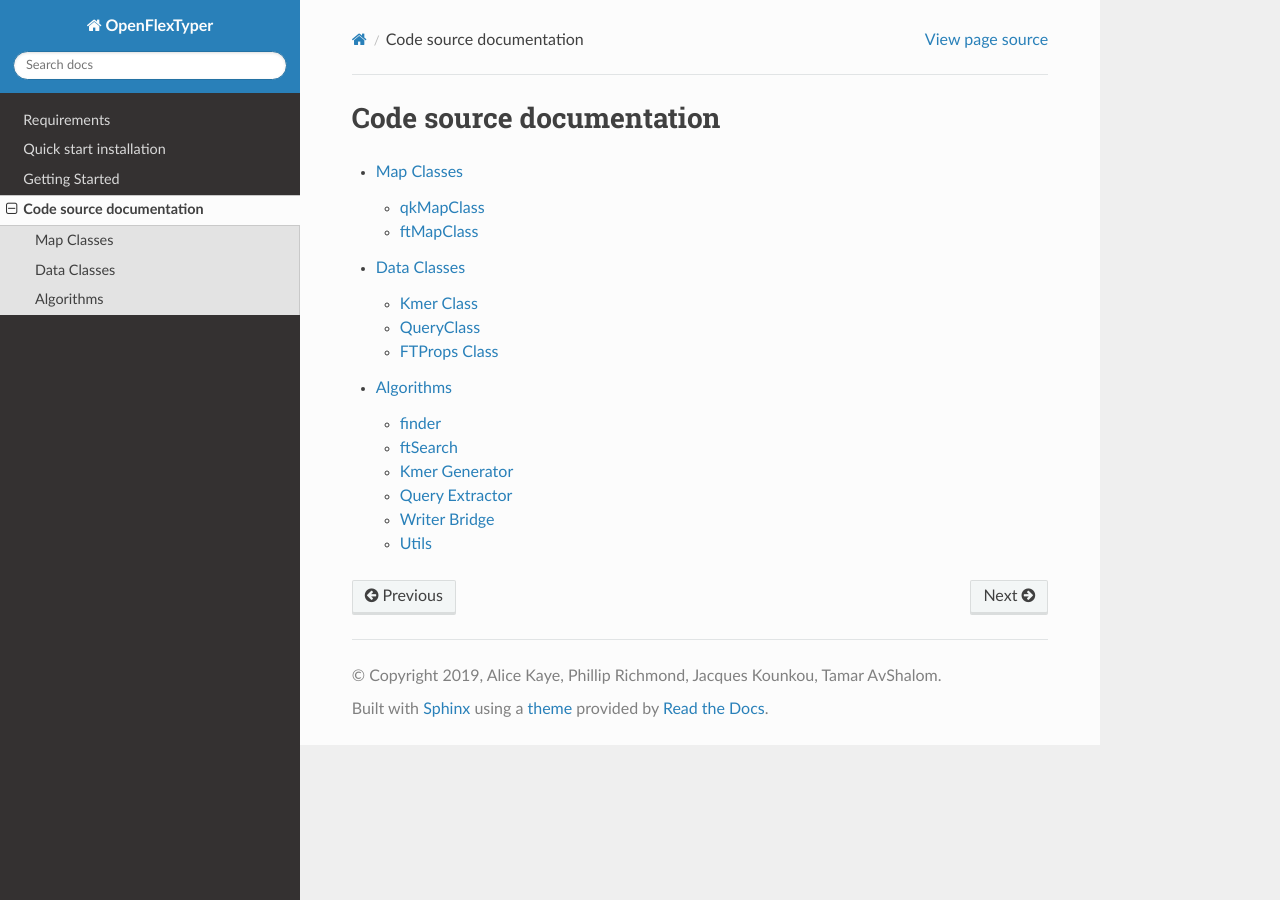
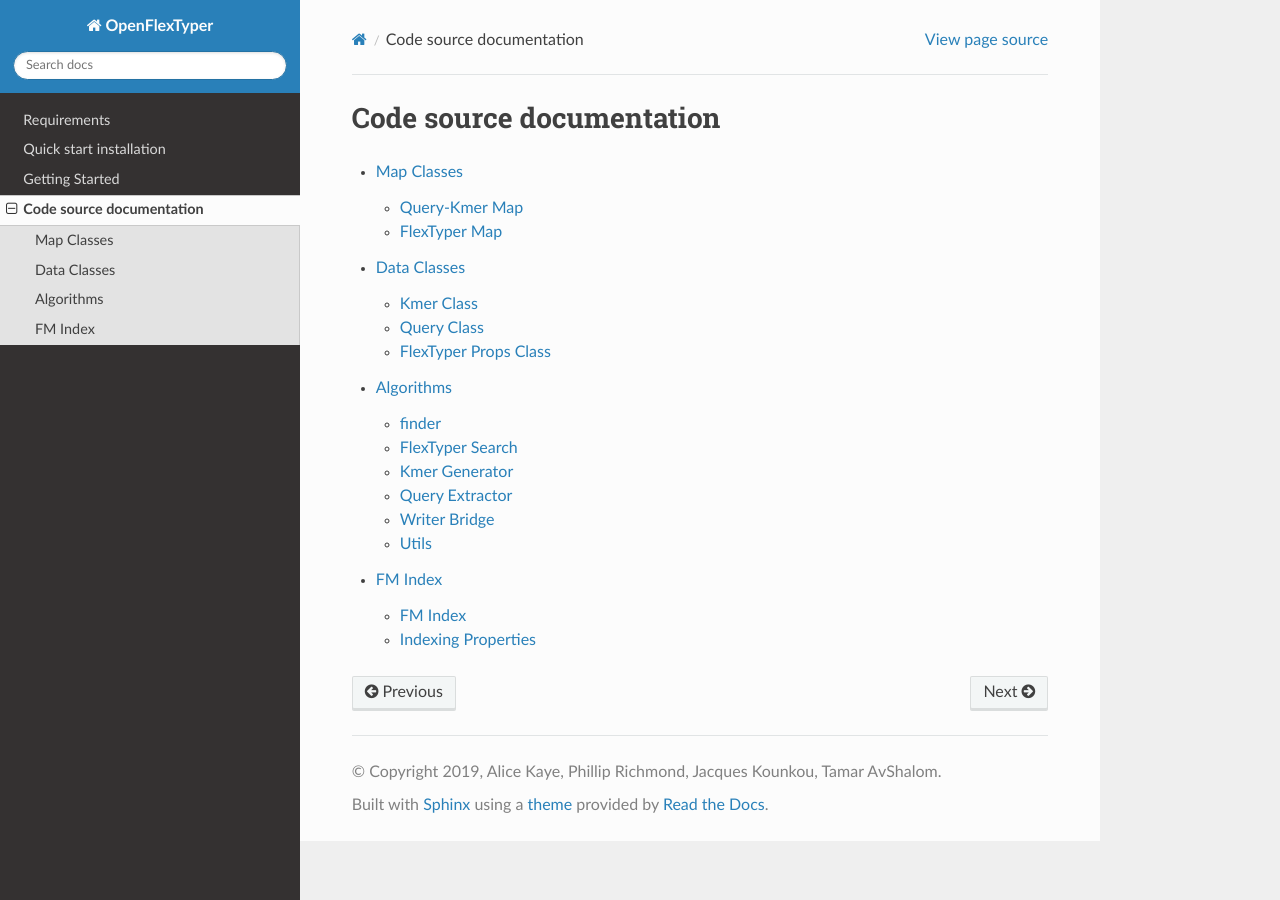
Before and after one commit to wassermanlab/OpenFlexTyper, a Sphinx documentation site: the page built from docs/source/code_source_documentation.rst, in a window 1280 px wide. Built offline with Sphinx 7.4.7 and the Read the Docs theme 2.0.0, drawn with Linux system fonts in a browser that asks for light colours.

Commit message:
add fm index file

```diff
--- a/docs/source/algorithms.rst
+++ b/docs/source/algorithms.rst
@@ -4,7 +4,7 @@ finder
 -----------
 .. doxygenfile:: finder.h
 
-ftSearch
+FlexTyper Search
 -----------
 .. doxygenfile:: ftSearch.h
 
--- a/docs/source/code_source_documentation.rst
+++ b/docs/source/code_source_documentation.rst
@@ -10,3 +10,4 @@ Code source documentation
    mapClasses.rst
    dataClasses.rst
    algorithms.rst
+   fmindex.rst
--- a/docs/source/dataClasses.rst
+++ b/docs/source/dataClasses.rst
@@ -4,10 +4,10 @@ Kmer Class
 -----------
 .. doxygenfile:: kmerClass.h
 
-QueryClass
+Query Class
 -----------
 .. doxygenfile:: queryClass.h
 
-FTProps Class
+FlexTyper Props Class
 -----------
 .. doxygenfile:: ftPropsClass.h
--- /dev/null
+++ b/docs/source/fmindex.rst
@@ -0,0 +1,9 @@
+FM Index
+=============
+FM Index
+-----------
+.. doxygenfile:: fmindex.h
+
+Indexing Properties
+-----------
+.. doxygenfile:: indexPropsClass.h
--- a/docs/source/mapClasses.rst
+++ b/docs/source/mapClasses.rst
@@ -1,9 +1,9 @@
 Map Classes
 =============
-qkMapClass
+Query-Kmer Map
 -----------
 .. doxygenfile:: qkMapClass.h
 
-ftMapClass
+FlexTyper Map
 -----------
 .. doxygenfile:: ftMapClass.h
```
Also changed, not shown: 1 other file.
